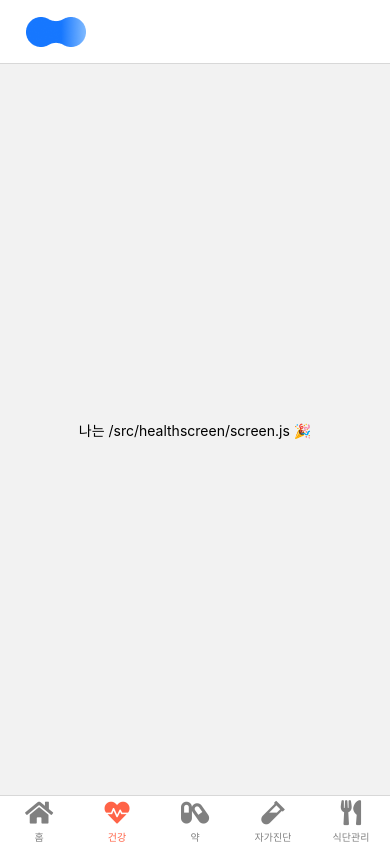
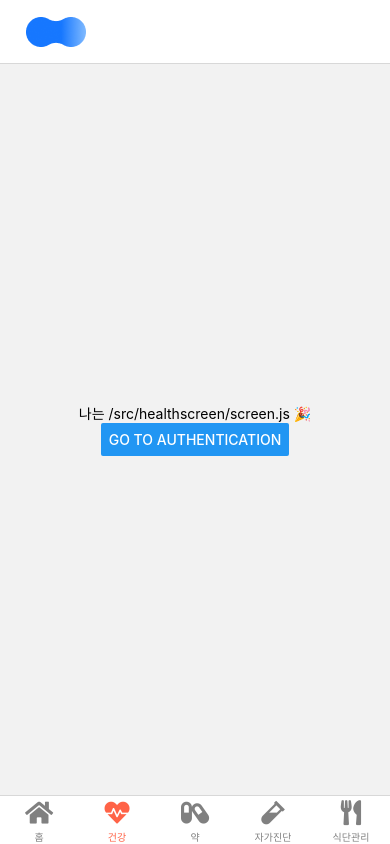
Before and after one commit to beefed-up-geek/GA4_test, a React Native app: screen /Health in a window 390 px wide. Built offline with nearby package versions, Linux system fonts and the light colour scheme.

Commit message:
지훈아 가져가라

```diff
--- a/src/components/bottom_navigation.js
+++ b/src/components/bottom_navigation.js
@@ -1,16 +1,21 @@
 // /src/components/bottom_navigation.js
 import React from 'react';
 import { createBottomTabNavigator } from '@react-navigation/bottom-tabs';
+import { createStackNavigator } from '@react-navigation/stack';
 import HealthScreen from '../healthscreen/screen';
 import HomeScreen from '../home/screen';
 import MedicineScreen from '../medicine/screen';
 import KitScreen from '../kit/screen';
 import DietScreen from '../diet/screen';
+import AuthenticationScreen from '../healthscreen/authentication';
 import FontAwesome5 from 'react-native-vector-icons/FontAwesome5';
 import Header from './header';
+
 const Tab = createBottomTabNavigator();
+const Stack = createStackNavigator();
 
 const screenOptions = ({ route }) => ({
+  headerShown: false,
   tabBarIcon: ({ focused, color, size }) => {
     let iconName;
 
@@ -30,40 +35,57 @@ const screenOptions = ({ route }) => ({
   },
 });
 
+const stackScreenOptions = {
+  headerTitle: () => <Header />,
+  headerLeft: () => null, // 기본 타이틀 숨김
+};
+
+const HealthStack = () => (
+  <Stack.Navigator screenOptions={stackScreenOptions } >
+    <Stack.Screen name="Health" component={HealthScreen} />
+    <Stack.Screen name="Authentication" component={AuthenticationScreen} />
+  </Stack.Navigator>
+);
+
+const HomeStack = () => (
+  <Stack.Navigator screenOptions={stackScreenOptions}>
+    <Stack.Screen name="Home" component={HomeScreen} />
+  </Stack.Navigator>
+);
+
+const MedicineStack = () => (
+  <Stack.Navigator screenOptions={stackScreenOptions}>
+    <Stack.Screen name="Medicine" component={MedicineScreen} />
+  </Stack.Navigator>
+);
+
+const KitStack = () => (
+  <Stack.Navigator screenOptions={stackScreenOptions}>
+    <Stack.Screen name="Kit" component={KitScreen} />
+  </Stack.Navigator>
+);
+
+const DietStack = () => (
+  <Stack.Navigator screenOptions={stackScreenOptions}>
+    <Stack.Screen name="Diet" component={DietScreen} />
+  </Stack.Navigator>
+);
+
 const BottomNavigation = () => {
   return (
     <Tab.Navigator
+
       screenOptions={screenOptions}
       tabBarOptions={{
         activeTintColor: 'tomato',
         inactiveTintColor: 'gray',
       }}
     >
-      <Tab.Screen
-        name="Home"
-        component={HomeScreen}
-        options={{ tabBarLabel: '홈', headerTitle: () => <Header /> }}
-      />
-      <Tab.Screen
-        name="Health"
-        component={HealthScreen}
-        options={{ tabBarLabel: '건강', headerTitle: () => <Header />}}
-      />
-      <Tab.Screen
-        name="Medicine"
-        component={MedicineScreen}
-        options={{ tabBarLabel: '약', headerTitle: () => <Header /> }}
-      />
-      <Tab.Screen
-        name="Kit"
-        component={KitScreen}
-        options={{ tabBarLabel: '자가진단', headerTitle: () => <Header /> }}
-      />
-      <Tab.Screen
-        name="Diet"
-        component={DietScreen}
-        options={{ tabBarLabel: '식단관리', headerTitle: () => <Header /> }}
-      />
+      <Tab.Screen name="Home" component={HomeStack} options={{ tabBarLabel: '홈' }} />
+      <Tab.Screen name="Health" component={HealthStack} options={{ tabBarLabel: '건강' }} />
+      <Tab.Screen name="Medicine" component={MedicineStack} options={{ tabBarLabel: '약' }} />
+      <Tab.Screen name="Kit" component={KitStack} options={{ tabBarLabel: '자가진단' }} />
+      <Tab.Screen name="Diet" component={DietStack} options={{ tabBarLabel: '식단관리' }} />
     </Tab.Navigator>
   );
 };
--- /dev/null
+++ b/src/healthscreen/authentication.js
@@ -0,0 +1,22 @@
+// /src/healthscreen/authentication.js
+
+import React from 'react';
+import { View, Text, StyleSheet } from 'react-native';
+
+const AuthenticationScreen = () => {
+  return (
+    <View style={styles.container}>
+      <Text style={{ color: 'black' }}>나는 /src/healthscreen/authentication.js 🎉</Text>
+    </View>
+  );
+};
+
+const styles = StyleSheet.create({
+  container: {
+    flex: 1,
+    justifyContent: 'center',
+    alignItems: 'center',
+  },
+});
+
+export default AuthenticationScreen;
--- a/src/healthscreen/screen.js
+++ b/src/healthscreen/screen.js
@@ -1,19 +1,29 @@
 // /src/healthscreen/screen.js
 
 import React from 'react';
-import { View, Text } from 'react-native';
+import { View, Text, Button, StyleSheet } from 'react-native';
+import { useNavigation } from '@react-navigation/native';
 
 const HealthScreen = () => {
+  const navigation = useNavigation();
+
   return (
-    <View
-    style={{
-      flex: 1,
-      justifyContent: 'center',
-      alignItems: 'center',
-    }}>
+    <View style={styles.container}>
       <Text style={{ color: 'black' }}>나는 /src/healthscreen/screen.js 🎉</Text>
+      <Button
+        title="Go to Authentication"
+        onPress={() => navigation.navigate('Authentication')}
+      />
     </View>
   );
 };
 
+const styles = StyleSheet.create({
+  container: {
+    flex: 1,
+    justifyContent: 'center',
+    alignItems: 'center',
+  },
+});
+
 export default HealthScreen;
```
